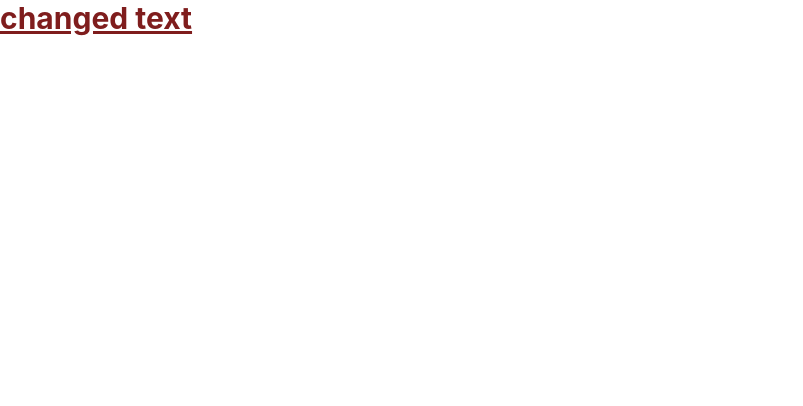
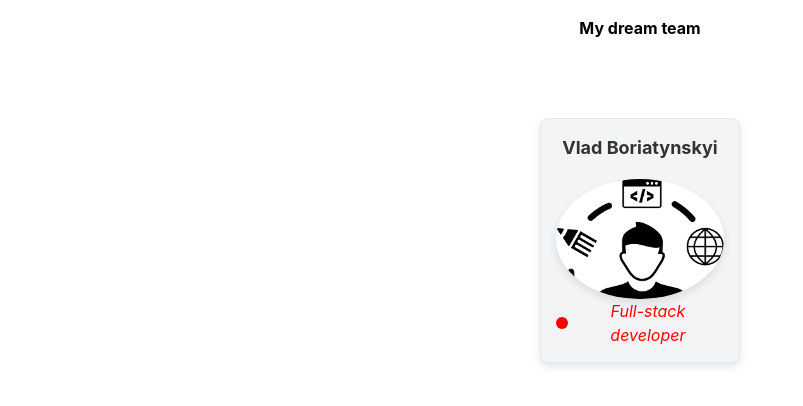
Before and after one commit to vlasdd/sombra, a React (Create React App) app: page / in a window 1280 px wide. Shown: the top 406 px of the page, without its empty margins (0-803 px from the left). Built offline with nearby package versions, Linux system fonts and the light colour scheme.

Commit message:
feat: add vlad info

```diff
--- a/src/App.js
+++ b/src/App.js
@@ -1,7 +1,21 @@
+import VladImage from './images/vladProfileImage.png'
+
+import './index.css';
+import TeamMember from "./components/TeamMember";
+
 function App() {
   return (
-    <div className="text-3xl text-red-900 font-bold underline">
-      changed text
+    <div className="m-4">
+      <h2 className="text-primary font-bold text-center">My dream team</h2>
+      <div className="h-[50vh] flex gap-4 justify-center items-center">
+        <TeamMember
+          name="Vlad"
+          surname="Boriatynskyi"
+          position="Full-stack developer"
+          photoUrl={VladImage}
+          color="red"
+        />
+      </div>
     </div>
   );
 }
```
Also changed, not shown: src/images/vladProfileImage.png (added).
